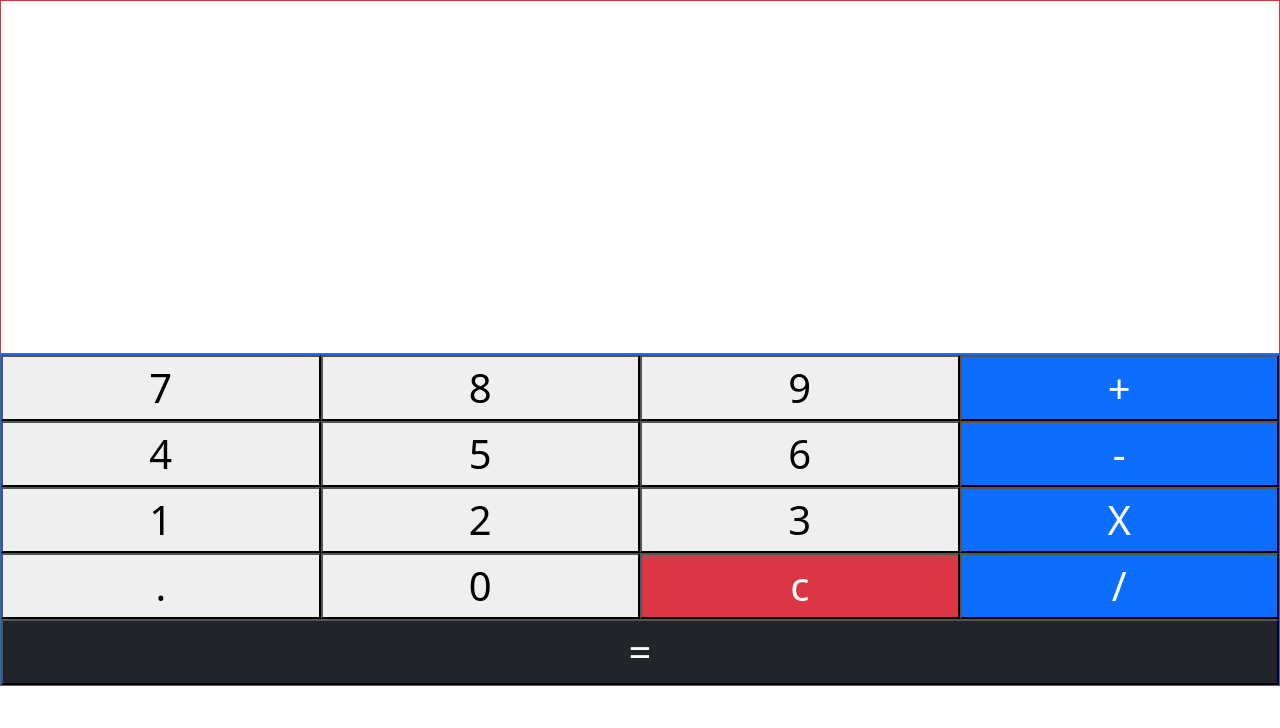
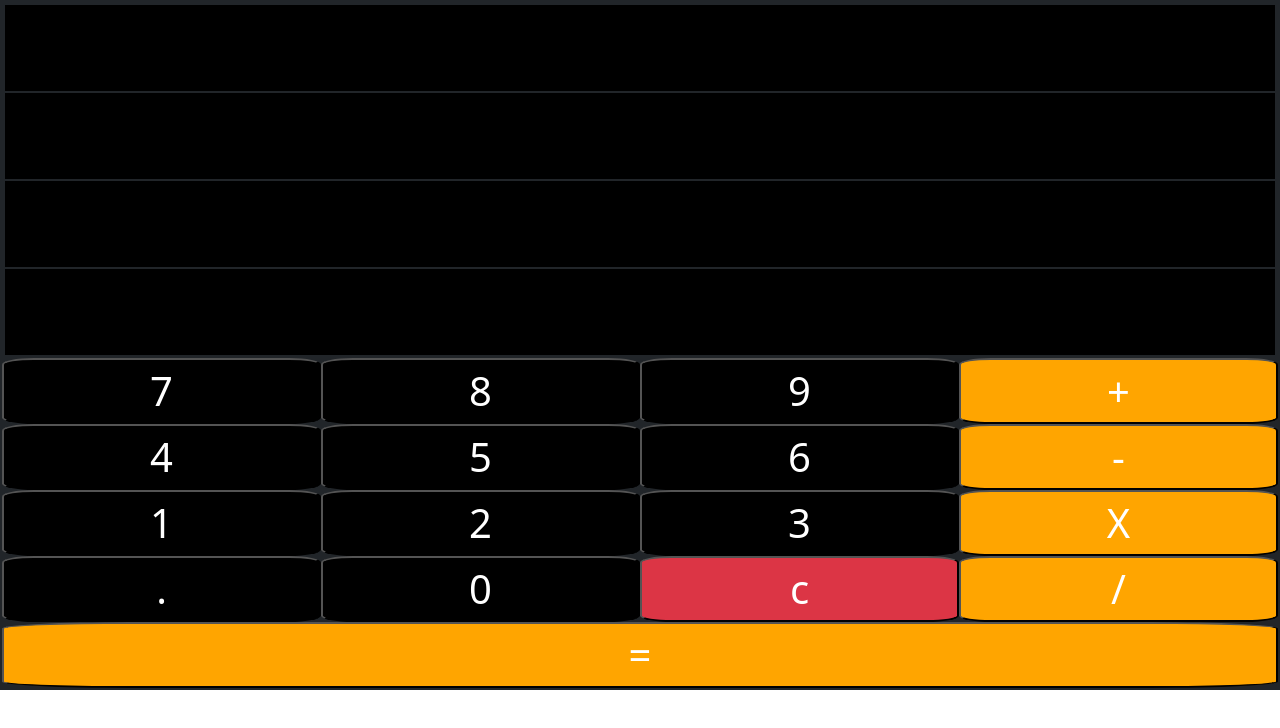
Before and after one commit to LHP7-Dennis/calculette, a plain HTML site: page index.html in a window 1280 px wide. Drawn offline with nearby package versions, Linux system fonts and the light colour scheme.

Commit message:
modif couleur

```diff
--- a/assets/style.css
+++ b/assets/style.css
@@ -1,3 +1,28 @@
 .calculatrice {
     font-size: 7vh;
 }
+
+.col-3 {
+    background-color: black;
+    border-radius: 10%;
+    color: white;
+}
+
+.sept {
+    border-radius: 10%;
+    color: white;
+}
+
+.egal {
+    background-color: orange;
+    border-radius: 10%;
+}
+
+.text-end {
+    background-color: black;
+
+}
+
+.operator {
+    background-color: orange;
+}
--- a/index.html
+++ b/index.html
@@ -13,32 +13,32 @@
 
 <body>
 
-    <div class="calculatrice m-auto" id="calc">
+    <div class="calculatrice m-auto border border-2 border-dark bg-dark" id="calc">
         <div>
-            <div colspan="4" class="border border-danger">
+            <div colspan="4" class="border border-dark border-2">
                 <div><input type="text" readonly="readonly" name="first" id="first"
-                        class="col-12 border border-white text-end" />
+                        class="col-12 border border-dark text-end text-white" />
                 </div>
                 <div><input type="text" readonly="readonly" name="action" id="action"
-                        class="col-12 border border-white text-end" /></div>
+                        class="col-12 border border-dark text-end text-white" /></div>
                 <div><input type="text" readonly="readonly" name="second" id="second"
-                        class="col-12 border border-white text-end" />
+                        class="col-12 border border-dark text-end text-white" />
                 </div>
                 <div><input type="text" readonly="readonly" name="result" id="result"
-                        class="col-12 border border-white text-end" /></div>
+                        class="col-12 border border-dark text-end text-white" /></div>
             </div>
         </div>
-        <div class="border border-primary fs-5 m-auto">
+        <div class=" fs-5 m-auto">
             <div class="row justify-content-around m-auto fs-1">
 
-                <button type="button" class="col-3 text-center" value="7" id="nb7" onclick="displayNumber(7)">7</button>
+                <button type="button" class=" sept col-3 text-center" value="7" id="nb7" onclick="displayNumber(7)">7</button>
 
 
                 <button type="button" class="col-3 text-center" value="8" id="nb8" onclick="displayNumber(8)">8</button>
 
                 <button type="button" class="col-3 text-center" id="nb9" value="9" onclick="displayNumber(9)">9</button>
 
-                <button type="button" class="col-3 text-center bg-primary text-white" id="plus" value="+"
+                <button type="button" class="col-3 text-center operator text-white" id="plus" value="+"
                     onclick="displayOperator('+')">+</button>
 
             </div>
@@ -50,7 +50,7 @@
 
                 <button type="button" class="col-3 text-center" value="6" id="nb6" onclick="displayNumber(6)">6</button>
 
-                <button type="button" class="col-3 text-center bg-primary text-white" value="-" id="minus"
+                <button type="button" class="col-3 text-center operator text-white" value="-" id="minus"
                     onclick="displayOperator('-')">-</button>
 
             </div>
@@ -62,12 +62,12 @@
 
                 <button type="button" class="col-3 text-center" id="nb3" value="3" onclick="displayNumber(3)">3</button>
 
-                <button type="button" class="col-3 text-center bg-primary text-white" id="mult" value="x"
+                <button type="button" class="col-3 text-center operator text-white" id="mult" value="x"
                     onclick="displayOperator('X')">X</button>
 
 
 
-                <button type="button" class="col-3 text-center" value="." id="dot" onclick="displayPoint()">.</button>
+                <button type="button" class="col-3 text-center" value="." id="point" onclick="displayPoint()">.</button>
 
                 <button type="button" class="col-3 text-center" id="nb0" onclick="displayNumber(0)">0</button>
 
@@ -75,12 +75,12 @@
                     onclick="reset()">c</button>
 
 
-                <button type="button" class="col-3 text-center bg-primary text-white" id="divide" value="/"
+                <button type="button" class="col-3 text-center operator text-white" id="divide" value="/"
                     onclick="displayOperator('/')">/</button>
 
             </div>
             <button type="button" value="=" onclick="calculate()" id="equal"
-                class="col-12 text-center fs-1 bg-dark text-white">=</button>
+                class="egal col-12 text-center fs-1 text-white">=</button>
         </div>
     </div>
     </div>
@@ -97,8 +97,7 @@
 
         function displayOperator(operator) { //pareil mais pour l'operateur
             document.getElementById("action").value = operator
-            if (display.value.length >=
-                1) { // on controle la zone first pour voir si elle n'est pas vide a l'aide de .length
+            if (display.value.length >=1) { // on controle la zone first pour voir si elle n'est pas vide a l'aide de .length
                 // on passe sur la zone second
                 display = document.getElementById("second") // fera qu'apres avoir mis un operateur, le number de la fonction sera affiché a la troisieme case
 
@@ -113,7 +112,9 @@
             document.getElementById("second").value = ""
             document.getElementById("action").value = ""
             document.getElementById("result").value = ""
+
             display = document.getElementById("first") // on recharge la zone par defaut sur first
+            point=false
         }
 
         function displayPoint() {
```
